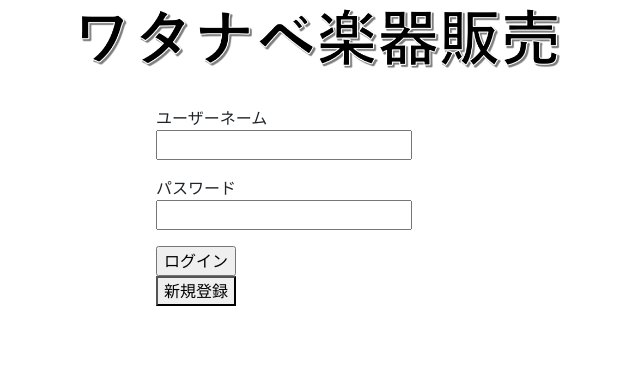
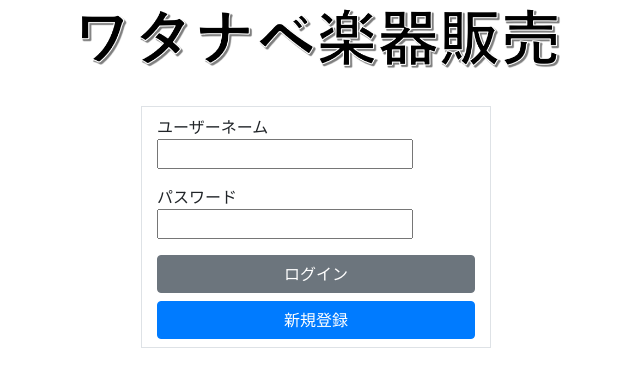
Before and after one commit to yasuaki640/portfolio_20190325, a PHP site: page /login.php in a window 1280 px wide. Shown: the top 387 px of the page, without its empty margins (324-964 px from the left). Run offline with PHP 8.4, Linux system fonts and the light colour scheme.

Commit message:
レイアウトの微調整

```diff
--- a/login.php
+++ b/login.php
@@ -1,12 +1,12 @@
 <?php require_once(dirname(__FILE__) . '/layouts/header.php') ?>
 
-    <div class="container-fluid mx-auto my-4" style="max-width: 350px">
-        <form action="do_login.php" method="post">
+    <div class="container-fluid mx-auto my-4 border" style="max-width: 350px">
+        <form action="do_login.php" method="post" class="my-2">
             <p>ユーザーネーム<input type="text" name="username"></p>
             <p>パスワード<input type="password" name="password"></p>
-            <input type="submit" value="ログイン">
+            <button type="submit" class="btn btn-secondary btn-block">ログイン</button>
         </form>
-        <button onclick="location.href='input_user_info.php'">新規登録</button>
+        <button type="button" class="btn btn-primary btn-block mb-2" onclick="location.href='input_user_info.php'">新規登録</button>
     </div>
 
 
```
